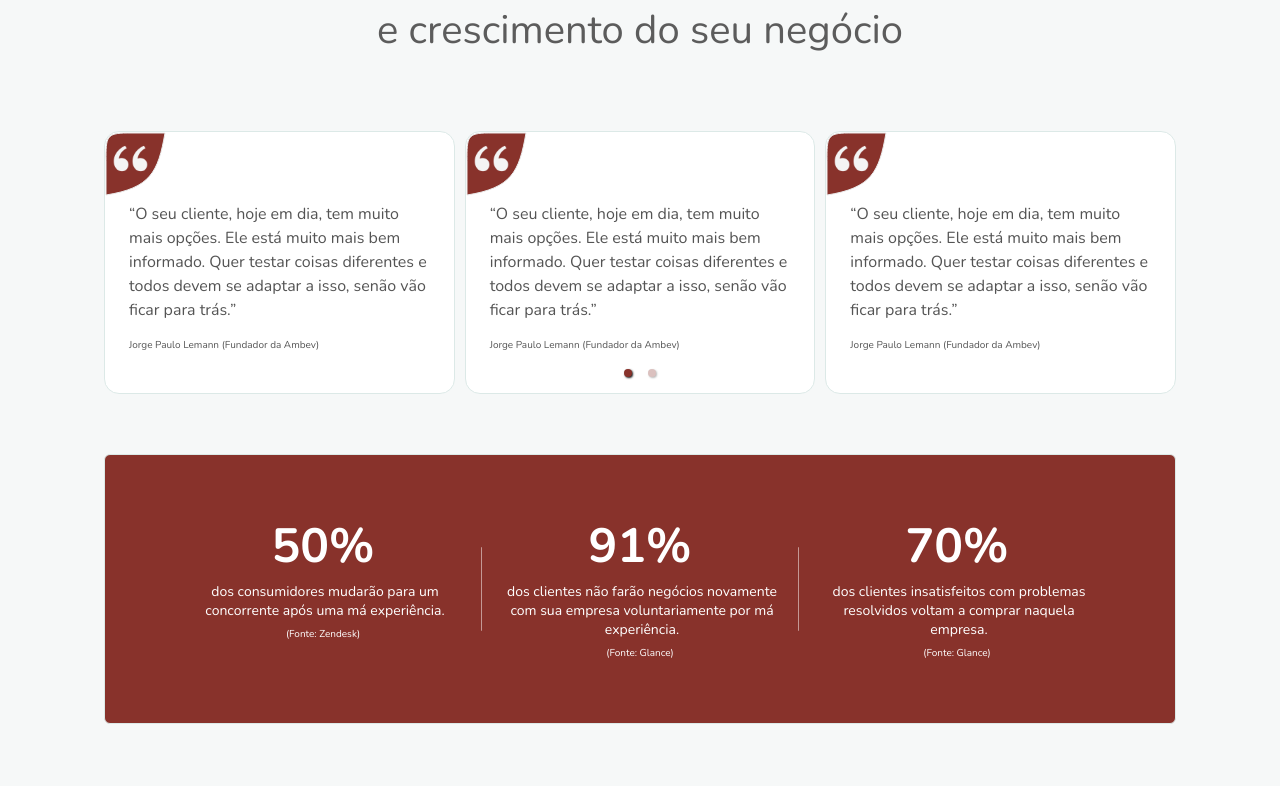
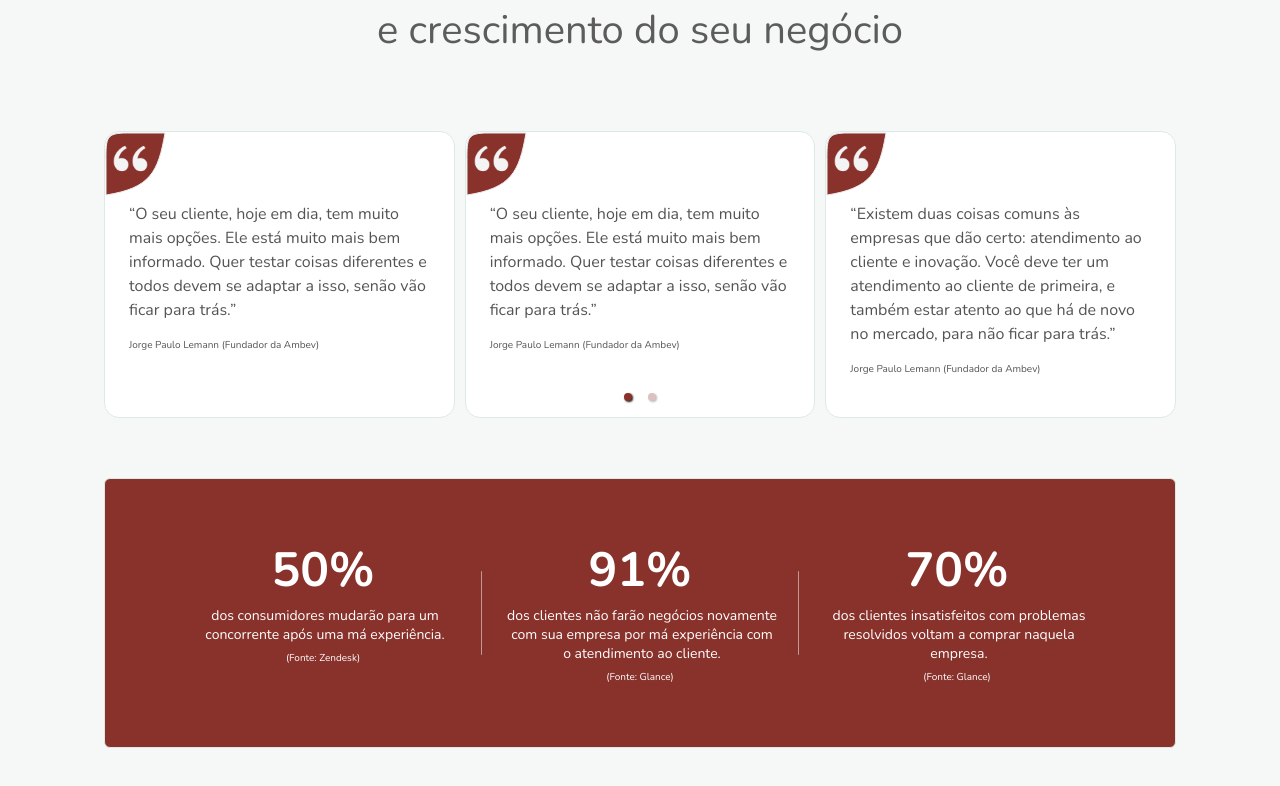
Before and after one commit to CodeTheFato/Verbaliza-site, a Next.js app: page / in a window 1280 px wide. Shown: the part 3976-4762 px from the top of the page. Built offline with nearby package versions, Linux system fonts and the light colour scheme.

Commit message:
fix: Updated section client

```diff
--- a/src/app/components/sectionClient/SectionClient.tsx
+++ b/src/app/components/sectionClient/SectionClient.tsx
@@ -61,9 +61,10 @@ export function SectionClient() {
                     alt="flow"
                   />
                   <h6>
-                    “O seu cliente, hoje em dia, tem muito mais opções. Ele está
-                    muito mais bem informado. Quer testar coisas diferentes e
-                    todos devem se adaptar a isso, senão vão ficar para trás.”
+                    “Existem duas coisas comuns às empresas que dão certo:
+                    atendimento ao cliente e inovação. Você deve ter um
+                    atendimento ao cliente de primeira, e também estar atento ao
+                    que há de novo no mercado, para não ficar para trás.”
                   </h6>
                   <p>Jorge Paulo Lemann (Fundador da Ambev)</p>
                 </div>
@@ -137,8 +138,8 @@ export function SectionClient() {
             <div className="stat">
               <h3>91%</h3>
               <p>
-                dos clientes não farão negócios novamente com sua empresa
-                voluntariamente por má experiência.
+                dos clientes não farão negócios novamente com sua empresa por má
+                experiência com o atendimento ao cliente.
               </p>
               <span>(Fonte: Glance)</span>
             </div>
```
